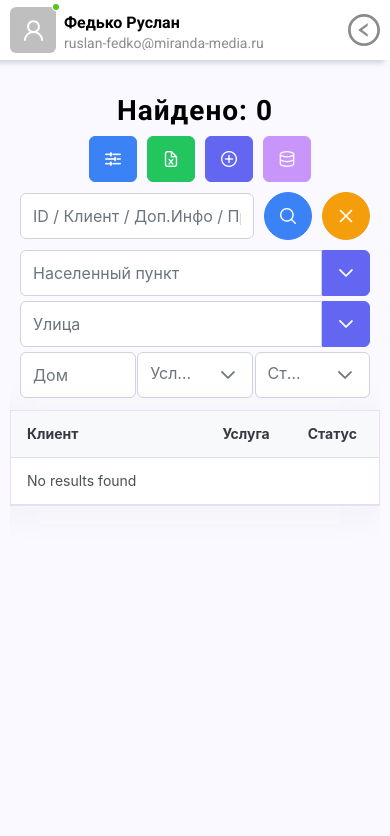
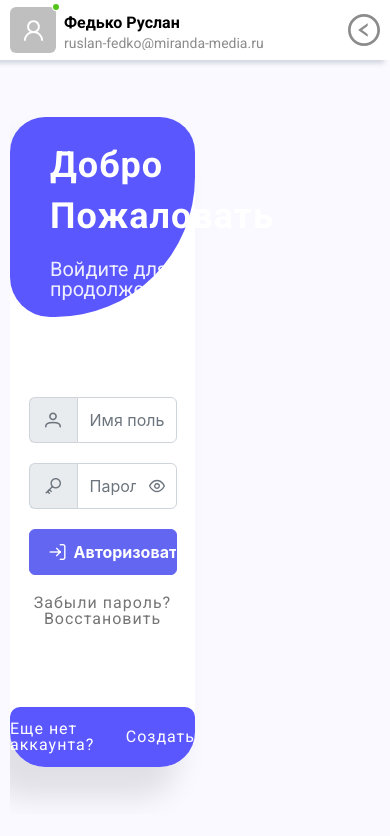
Before and after one commit to rfdt/design-mm-ttm, a React (Create React App) app: page /login in a window 390 px wide. Shown: the top 836 px of the page. Built offline with nearby package versions, Linux system fonts and the light colour scheme; no server answers.

Commit message:
Start Login Page. Add responsive for HomePage

```diff
--- a/package.json
+++ b/package.json
@@ -17,6 +17,7 @@
     "react": "^18.2.0",
     "react-dom": "^18.2.0",
     "react-redux": "^8.1.3",
+    "react-router-dom": "^6.16.0",
     "react-scripts": "5.0.1",
     "redux": "^4.2.1",
     "redux-devtools-extension": "^2.13.9",
--- a/src/App.css
+++ b/src/App.css
@@ -15,6 +15,7 @@
 .Pages__Container{
     height: calc(100% - 80px);
     padding: 20px;
+    position: relative;
 }
 
 /*Приоритет снизу вверх*/
--- a/src/App.js
+++ b/src/App.js
@@ -1,22 +1,28 @@
 import './App.css';
 import Channels from "./Pages/Channels/Channels";
+import Home from "./Pages/Home/Home";
 import Menu from "./Modules/Menu/Menu";
 import Header from "./Modules/Header/Header";
 import ErrorToast from "./Modules/ErrorToast/ErrorToast";
+import {Routes, Route} from "react-router-dom";
+import Login from "./Pages/Login/Login";
 
 function App() {
 
     return (
         <div className="App__Container">
-            <Menu />
+            <Menu/>
             <div className="Layout__Container">
-                <Header />
+                <Header/>
                 <div className="Pages__Container">
-                    {/*<Home /> HOME PAGE LAYOUT*/}
-                    <Channels/>
+                    <Routes>
+                        <Route path='/' element={<Home />}/>
+                        <Route path='/channels' element={<Channels />}/>
+                        <Route path='/login' element={<Login />}/>
+                    </Routes>
                 </div>
             </div>
-            <ErrorToast />
+            <ErrorToast/>
         </div>
     );
 }
--- a/src/Pages/Home/Home.js
+++ b/src/Pages/Home/Home.js
@@ -65,11 +65,11 @@ function Home(props) {
                         </div>
                     </div>
                 </div>
-                <div className="HomePage__StatCards-Container">
-                    <div className="HomePage__StatCard HomePage__StatCard--Sqaure">
+                <div className="HomePage__StatCards-Container HomePage__StatCards-Container-Square">
+                    <div className="HomePage__StatCard--Sqaure">
                         <ChannelsTypesChart />
                     </div>
-                    <div className="HomePage__StatCard HomePage__StatCard--Sqaure">
+                    <div className="HomePage__StatCard--Sqaure">
                         <ChannelsCityChart/>
                     </div>
                 </div>
--- /dev/null
+++ b/src/Pages/Login/Login.css
@@ -0,0 +1,101 @@
+.LoginPage__Container{
+    height: 100%;
+    display: flex;
+}
+
+.LoginPage__Login-Module{
+    min-height: 650px;
+    width: 100%;
+    max-width: 400px;
+    background-color: #ffffff;
+    margin: auto auto;
+    border-radius: 35px;
+    position: relative;
+    box-shadow: -20px 28px 29px 3px rgba(0,0,0,0.1);
+}
+
+.LoginPage__Login-Module-Header{
+    background-color: #5a57ff;
+    height: 200px;
+    border-radius: 35px 35px 140px 40px;
+    user-select: none;
+}
+
+.LoginPage__Login-Module-Header-Title{
+    letter-spacing: 1px;
+    padding-left: 40px;
+    padding-top: 30px;
+    font-size: 36px;
+    color: #ffffff;
+    font-weight: bold;
+}
+
+.LoginPage__Login-Module-Header-Title p{
+    margin-bottom: 15px;
+}
+
+.LoginPage__Login-Module-Header-SubTitle{
+    padding-top: 10px;
+    padding-left: 40px;
+    font-size: 20px;
+    color: #ffffff;
+    opacity: 0.9;
+}
+
+.LoginPage__Login-Module-Form{
+    margin: 80px auto 0;
+    width: 80%;
+}
+
+.LoginPage__Login-Module-Form-Input{
+    margin-bottom: 20px;
+}
+
+.LoginPage__Login-Module-Form-Submit{
+    width: 100%;
+    margin-bottom: 20px;
+}
+
+.LoginPage__Login-Module-Form-Forgot span:hover {
+    font-weight: bold;
+    cursor: pointer;
+    transition: 0.3s;
+}
+
+.LoginPage__Login-Module-Form-Forgot{
+    user-select: none;
+    text-align:center;
+    color: #757575;
+    letter-spacing: 1px;
+    /*font-size: 18px;*/
+}
+
+.LoginPage__Login-Module-Bottom{
+    position: absolute;
+    width: 100%;
+    height: 60px;
+    background-color: #5a57ff;
+    border-radius: 10px 10px 35px 35px;
+    bottom: 0px;
+    display: flex;
+    justify-content:center;
+    align-items: center;
+    letter-spacing: 1px;
+    color: #ffffff;
+}
+
+.LoginPage__Login-Module-Bottom span:hover {
+    font-weight: bold;
+    cursor: pointer;
+    transition: 0.3s;
+}
+
+.LoginPage__Left-Side{
+    display: flex;
+    align-items: center;
+    width: 50%;
+}
+
+.LoginPage__Right-Side{
+    width: 50%;
+}
--- /dev/null
+++ b/src/Pages/Login/Login.js
@@ -0,0 +1,51 @@
+import React from 'react';
+import _InnerPage from "../_InnerPage/_InnerPage";
+import {InputText} from "primereact/inputtext";
+import {Password} from "primereact/password"
+import {Button} from "primereact/button"
+import './Login.css';
+
+function Login(props) {
+    return (<_InnerPage>
+        <div className="LoginPage__Container">
+            <div className="LoginPage__Left-Side">
+                <div className="LoginPage__Login-Module">
+                    <div className="LoginPage__Login-Module-Header">
+                        <div className="LoginPage__Login-Module-Header-Title">
+                            <p>Добро</p> <p>Пожаловать</p>
+                        </div>
+                        <div className="LoginPage__Login-Module-Header-SubTitle">
+                            Войдите для продолжения
+                        </div>
+                    </div>
+                    <div className="LoginPage__Login-Module-Form">
+                        <div className="p-inputgroup LoginPage__Login-Module-Form-Input">
+                            <span className="p-inputgroup-addon">
+                                <i className="pi pi-user"></i>
+                            </span>
+                            <InputText placeholder="Имя пользователя" />
+                        </div>
+                        <div className="p-inputgroup LoginPage__Login-Module-Form-Input">
+                            <span className="p-inputgroup-addon">
+                                <i className="pi pi-key"></i>
+                            </span>
+                            <Password feedback={false} toggleMask placeholder="Пароль"/>
+                        </div>
+                        <Button label="Авторизоваться" icon="pi pi-sign-in" type="submit" className="LoginPage__Login-Module-Form-Submit"/>
+                        <div className="LoginPage__Login-Module-Form-Forgot">
+                            Забыли пароль? <span>Восстановить</span>
+                        </div>
+                    </div>
+                    <div className="LoginPage__Login-Module-Bottom">
+                            Еще нет аккаунта?&nbsp;<span>Создать</span>
+                    </div>
+                </div>
+            </div>
+            <div className="LoginPage__Right-Side">
+
+            </div>
+        </div>
+    </_InnerPage>);
+}
+
+export default Login;
--- a/src/index.js
+++ b/src/index.js
@@ -7,10 +7,13 @@ import 'primeicons/primeicons.css';
 import App from './App';
 import {Provider} from "react-redux";
 import {store} from "./Store/store";
+import {BrowserRouter} from "react-router-dom";
 
 const root = ReactDOM.createRoot(document.getElementById('root'));
 root.render(
-    <Provider store={store}>
-        <App/>
-    </Provider>
+    <BrowserRouter>
+        <Provider store={store}>
+            <App/>
+        </Provider>
+    </BrowserRouter>
 );
```
Also changed, not shown: src/Pages/Home/Home.css (+273 -60 lines), 1 other file (tests, documents, lock files or other folders).
